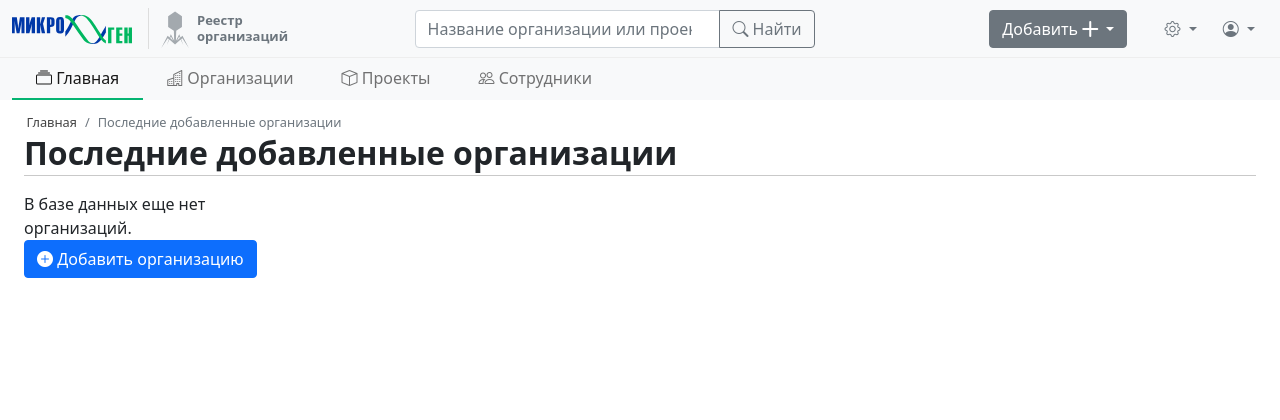
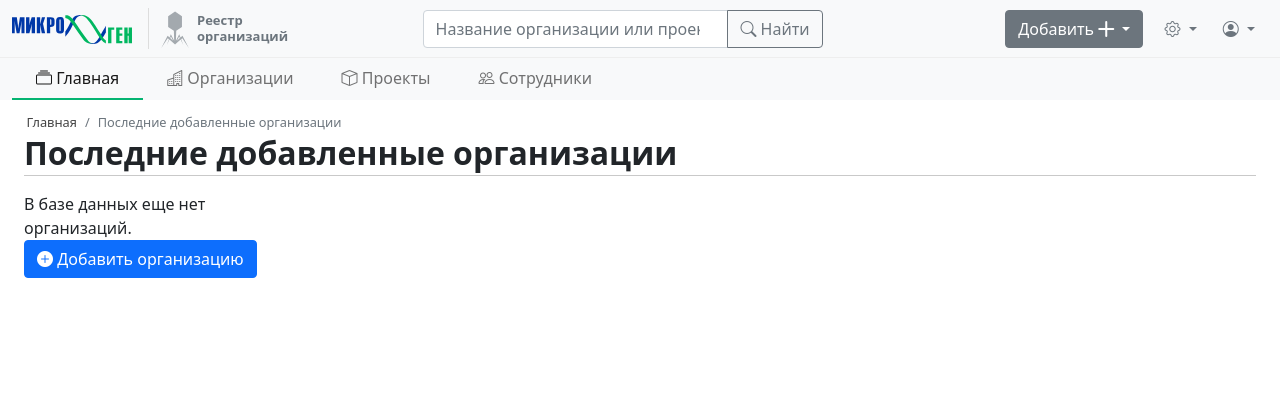
Before and after one commit to kwaket/bphg_orgs, a Django app: page / in a window 1280 px wide. Shown: the top 420 px of the page. Run offline with Django 3.2, Linux system fonts and the light colour scheme; the visitor is signed in with stand-in values (Sample User, id 1); data that the repository does not hold is empty; some libraries are stand-ins or nearby versions.

Commit message:
edit base style

```diff
--- a/static/main/styles/main.css
+++ b/static/main/styles/main.css
@@ -12,7 +12,7 @@
 }
 
 #create-object-global-btn {
-    margin-right: 1.5em;
+    margin-right: .5em;
 }
 
 #navigation {
```
